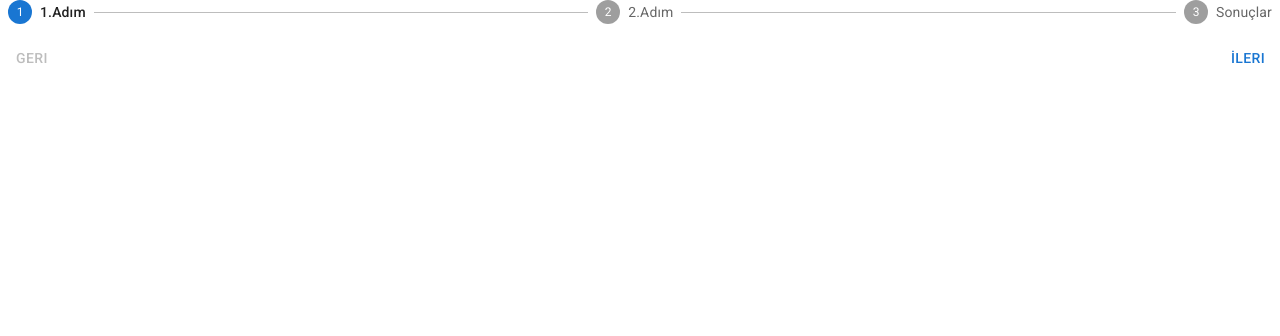
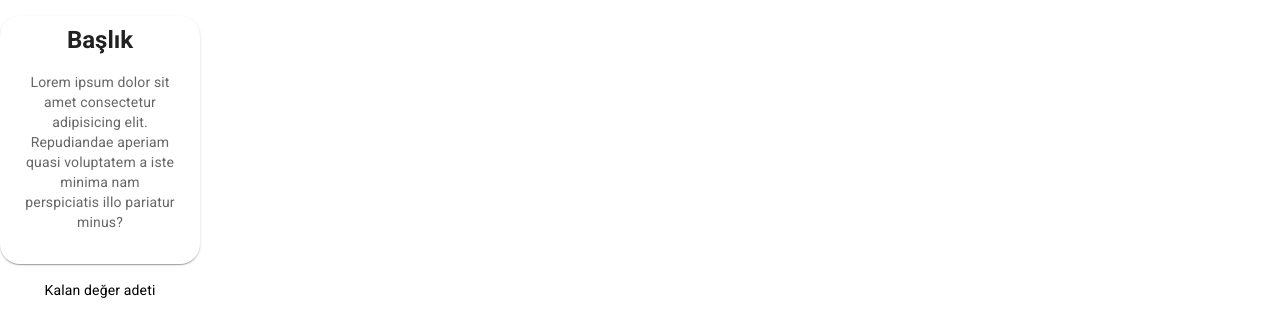
Before and after one commit to FKenan/mesleki-degerler, a React (Vite) app: page / in a window 1280 px wide. Shown: the top 336 px of the page. Built offline with nearby package versions, Linux system fonts and the light colour scheme.

Commit message:
Add ValueStack component and update ValuesExercisePage with navigation icons

```diff
--- /dev/null
+++ b/src/components/ValueStack.jsx
@@ -0,0 +1,38 @@
+import {
+  Box,
+  Card,
+  CardActionArea,
+  CardContent,
+  Fab,
+  Typography,
+} from "@mui/material";
+
+export default function ValueStack() {
+  return (
+    <Box maxWidth={200}>
+      <Card
+        sx={{
+          borderRadius: 5,
+          p: 1,
+          my: 2,
+          textAlign: "center",
+          position: "relative",
+        }}
+      >
+        <Typography variant="h5" fontWeight="bold">
+          Başlık
+        </Typography>
+        <CardContent>
+          <Typography variant="body2" sx={{ color: "text.secondary" }}>
+            Lorem ipsum dolor sit amet consectetur adipisicing elit. Repudiandae
+            aperiam quasi voluptatem a iste minima nam perspiciatis illo
+            pariatur minus?
+          </Typography>
+        </CardContent>
+      </Card>
+      <Typography variant="body2" align="center">
+        Kalan değer adeti
+      </Typography>
+    </Box>
+  );
+}
--- a/src/layouts/Main.jsx
+++ b/src/layouts/Main.jsx
@@ -1,5 +1,6 @@
 import Footer from "../components/Footer";
 import Navbar from "../components/Navbar";
+import ValuesDeck from "../components/ValueStack";
 import HomePage from "../pages/Home";
 import ValuesExercisePage from "../pages/ValuesExercise";
 
@@ -8,7 +9,8 @@ export default function MainLayout() {
     <>
       {/* <Navbar /> */}
       {/* <HomePage /> */}
-      <ValuesExercisePage />
+      {/* <ValuesExercisePage /> */}
+      <ValuesDeck />
       {/* <Footer /> */}
     </>
   );
--- a/src/pages/ValuesExercise.jsx
+++ b/src/pages/ValuesExercise.jsx
@@ -1,5 +1,7 @@
 import { Box, Button, Step, StepLabel, Stepper } from "@mui/material";
 import { useState } from "react";
+import ArrowBackIcon from "@mui/icons-material/ArrowBack";
+import ArrowForwardIcon from "@mui/icons-material/ArrowForward";
 
 const steps = ["1.Adım", "2.Adım", "Sonuçlar"];
 
@@ -13,7 +15,6 @@ export default function ValuesExercisePage() {
   const handleBack = () => {
     setActiveStep((prevActiveStep) => prevActiveStep - 1);
   };
-
   const handleReset = () => {
     setActiveStep(0);
   };
@@ -31,7 +32,8 @@ export default function ValuesExercisePage() {
       </Stepper>
       <Box sx={{ display: "flex", flexDirection: "row", pt: 2 }}>
         <Button
-          color="inherit"
+          startIcon={<ArrowBackIcon />}
+          variant="contained"
           disabled={activeStep === 0}
           onClick={handleBack}
           sx={{ mr: 1 }}
@@ -40,7 +42,13 @@ export default function ValuesExercisePage() {
         </Button>
         <Box sx={{ flex: "1 1 auto" }} />
         {activeStep !== steps.length - 1 && (
-          <Button onClick={handleNext}>İleri</Button>
+          <Button
+            endIcon={<ArrowForwardIcon />}
+            variant="contained"
+            onClick={handleNext}
+          >
+            İleri
+          </Button>
         )}
       </Box>
     </Box>
```
